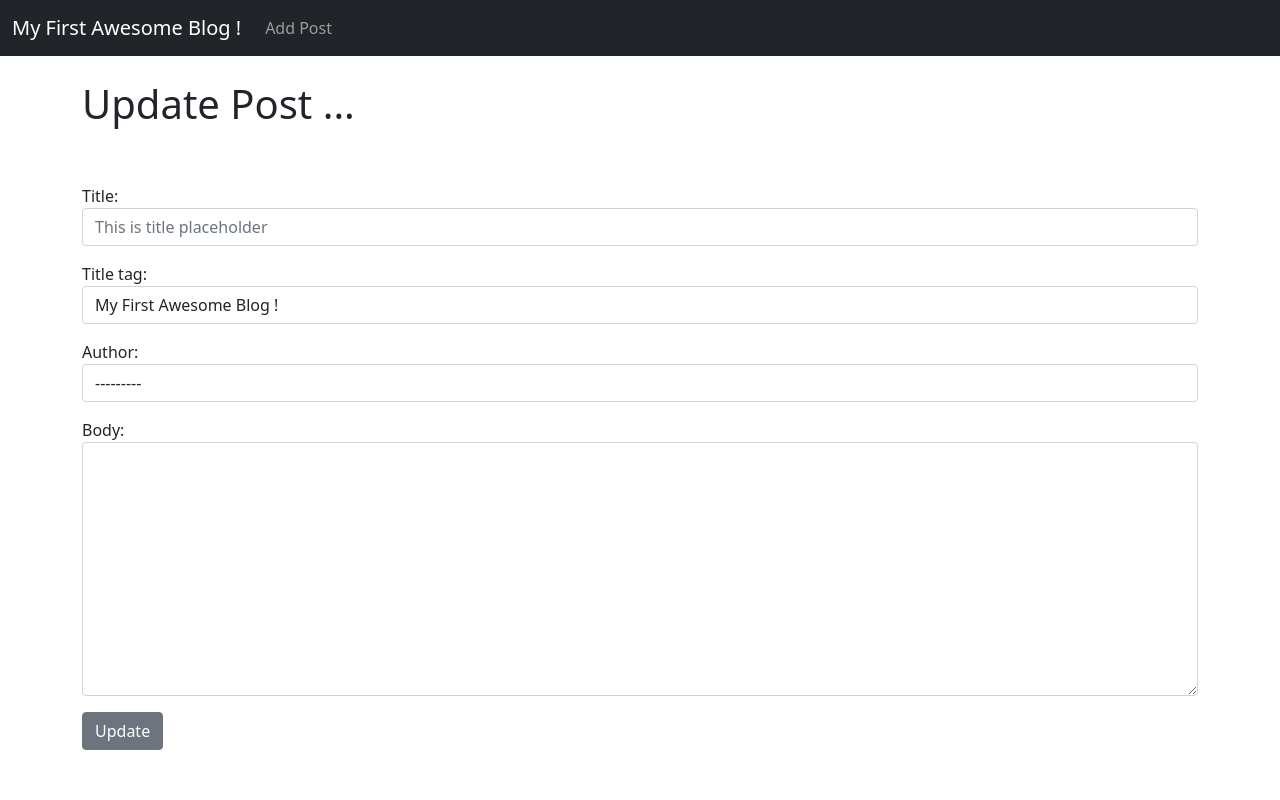
After one commit to knop-k/django_blog, a Django app: template ablog/theblog/templates/update_post.html in a window 1280 px wide. The commit adds this page. Run offline with Django 3.2, Linux system fonts and the light colour scheme; the template is opened without the code that fills it: values that come from a table or form of the project are taken from there, others are empty.

Commit message:
update blog post

```diff
--- a/ablog/theblog/forms.py
+++ b/ablog/theblog/forms.py
@@ -11,5 +11,16 @@ class PostForm(forms.ModelForm):
             'title_tag': forms.TextInput(attrs={'class': 'form-control'}),
             'author': forms.Select(attrs={'class': 'form-control'}),
             'body': forms.Textarea(attrs={'class': 'form-control'}),
+        }
 
+class EditForm(forms.ModelForm):
+    class Meta:
+        model = Post
+        fields = ('title', 'title_tag', 'body')
+
+        widgets = {
+            'title': forms.TextInput(attrs={'class': 'form-control', 'placeholder': 'This is title placeholder'}),
+            'title_tag': forms.TextInput(attrs={'class': 'form-control'}),
+            # 'author': forms.Select(attrs={'class': 'form-control'}),
+            'body': forms.Textarea(attrs={'class': 'form-control'}),
         }
--- a/ablog/theblog/templates/article_details.html
+++ b/ablog/theblog/templates/article_details.html
@@ -9,7 +9,7 @@
     {{ post.title }}
 </h1>
 <small>By: {{ post.author.first_name }}
-    {{post.author.last_name }} </small><br/>
+    {{post.author.last_name }} - <a href="{% url 'update_post' post.pk %}">(Edit)</a></small><br/>
 <hr>
 <br/>
 {{ post.body }}
--- a/ablog/theblog/templates/base.html
+++ b/ablog/theblog/templates/base.html
@@ -40,7 +40,7 @@
     <!-- Optional JavaScript; choose one of the two! -->
 
     <!-- Option 1: Bootstrap Bundle with Popper -->
-<!--    <script src="https://cdn.jsdelivr.net/npm/bootstrap@5.1.3/dist/js/bootstrap.bundle.min.js" integrity="sha384-ka7Sk0Gln4gmtz2MlQnikT1wXgYsOg+OMhuP+IlRH9sENBO0LRn5q+8nbTov4+1p" crossorigin="anonymous"></script>-->
+    <script src="https://cdn.jsdelivr.net/npm/bootstrap@5.1.3/dist/js/bootstrap.bundle.min.js" integrity="sha384-ka7Sk0Gln4gmtz2MlQnikT1wXgYsOg+OMhuP+IlRH9sENBO0LRn5q+8nbTov4+1p" crossorigin="anonymous"></script>
 
     <!-- Option 2: Separate Popper and Bootstrap JS -->
     <!--
--- a/ablog/theblog/templates/home.html
+++ b/ablog/theblog/templates/home.html
@@ -6,7 +6,7 @@
 <ul>
 {% for post in object_list %}
     <li><a href="{% url 'article-detail' post.pk %}">{{ post.title }}<a/> - {{ post.author.first_name }}
-        {{ post.author.last_name }}<br/>
+        {{ post.author.last_name }} - <small><a href="{% url 'update_post' post.pk %}">(Edit)</a></small><br/>
         {{ post.body }}</li>
 {% endfor %}
 </ul>
--- /dev/null
+++ b/ablog/theblog/templates/update_post.html
@@ -0,0 +1,20 @@
+{% extends 'base.html' %}
+
+{% block title %}
+    Edit Blog Post
+{% endblock %}
+
+{% block content %}
+
+<h1>Update Post ...</h1>
+<br/><br/>
+
+<div class="form-group">
+    <form method="POST">
+        {% csrf_token %}
+        {{ form.as_p }}
+        <button class="btn btn-secondary">Update</button>
+</div>
+
+
+{% endblock %}
--- a/ablog/theblog/urls.py
+++ b/ablog/theblog/urls.py
@@ -1,11 +1,12 @@
 from django.urls import path
 from . import views
-from .views import HomeView, ArticleDetailView, AddPostView
+from .views import HomeView, ArticleDetailView, AddPostView, UpdatePostView
 
 urlpatterns = [
     # path('', views.home, name="home"),
     path('', HomeView.as_view(), name="home"),
     path('article/<int:pk>', ArticleDetailView.as_view(), name="article-detail"),
     path('add_post/', AddPostView.as_view(), name="add_post"),
+    path('article/edit/<int:pk>', UpdatePostView.as_view(), name="update_post"),
 
 ]
```
Also changed, not shown: ablog/theblog/views.py (+8 -2 lines).
